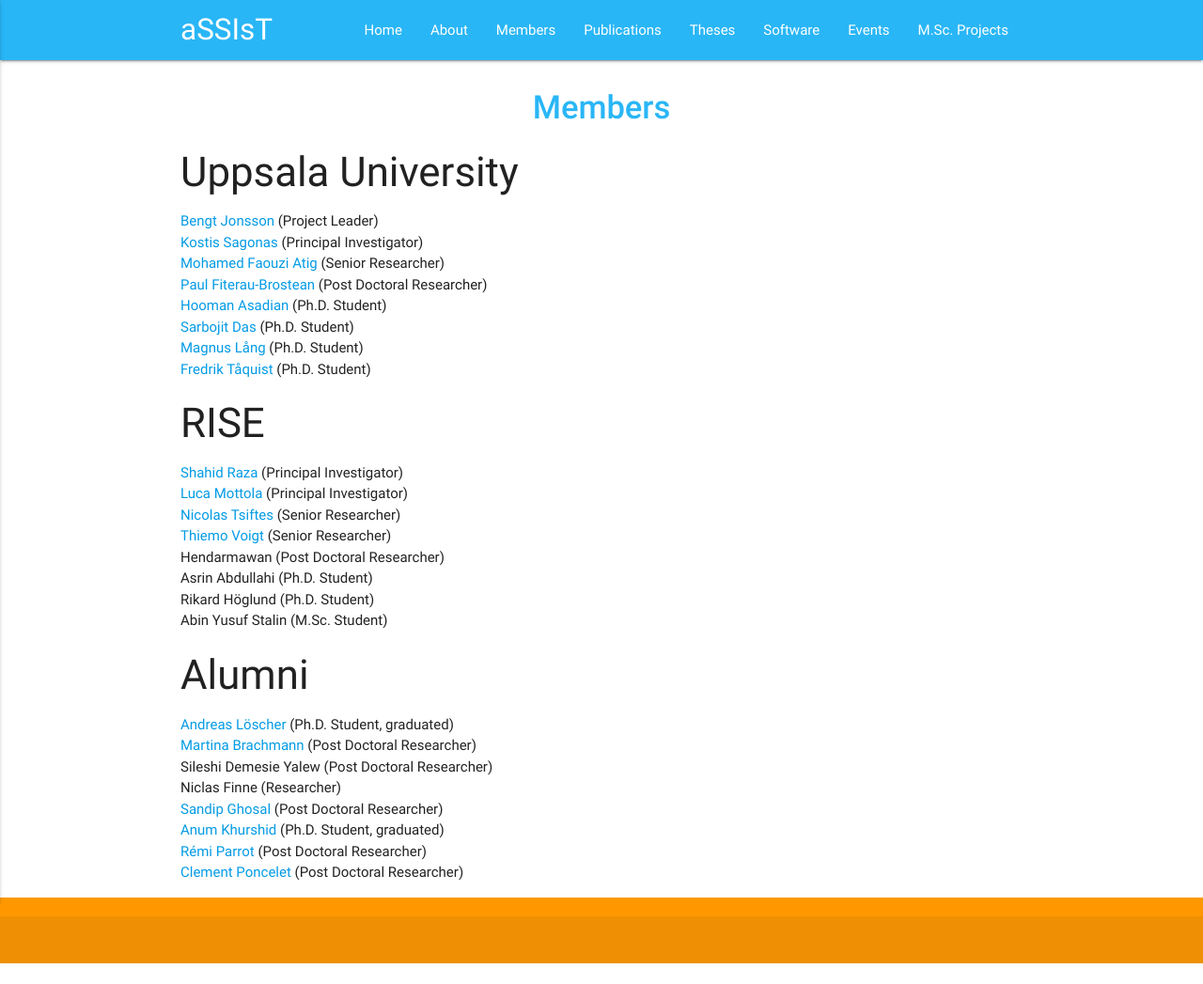
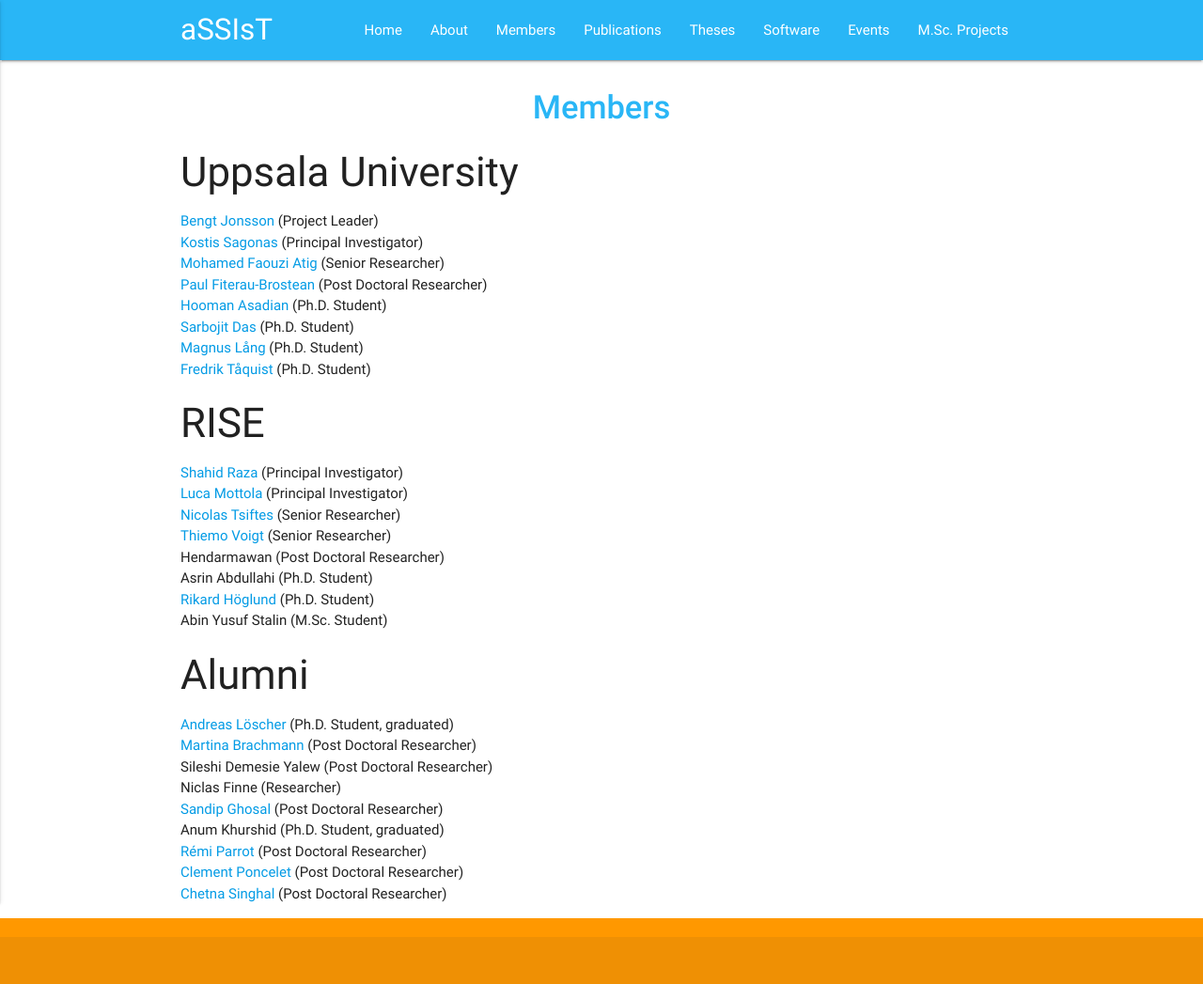
Before and after one commit to assist-project/assist-project.github.io, a Jekyll site: the page built from 02-members.md, in a window 1280 px wide. Shown: the whole page at 94% size. Built offline with Jekyll 4.4.1, drawn with Linux system fonts in a browser that asks for light colours; before the commit the page ends 1025 px from its top, so only the background shows below that; part of the change alters nothing that is shown.

Commit message:
Update some homepages of aSSIsT members

```diff
--- a/02-members.md
+++ b/02-members.md
@@ -23,7 +23,7 @@ permalink: /members/
 - [Thiemo Voigt][ThiemoVoigtHomepage] (Senior Researcher)
 - Hendarmawan (Post Doctoral Researcher)
 - Asrin Abdullahi (Ph.D. Student)
-- Rikard Höglund (Ph.D. Student)
+- [Rikard Höglund][RikardhoglundHomepage] (Ph.D. Student)
 - Abin Yusuf Stalin (M.Sc. Student)
 
 ### Alumni
@@ -31,19 +31,19 @@ permalink: /members/
 - [Martina Brachmann][MartinaBrachmannHomepage] (Post Doctoral Researcher)
 - Sileshi Demesie Yalew (Post Doctoral Researcher)
 - Niclas Finne (Researcher)
-- [Sandip Ghosal][SandipGhosalHomepage] (Post Doctoral Researcher)
-- [Anum Khurshid][AnumKhurshidHomepage] (Ph.D. Student, graduated)
+- [Sandip Ghosal][SandipGhosalScholar] (Post Doctoral Researcher)
+- Anum Khurshid (Ph.D. Student, graduated)
 - [Rémi Parrot][RemiParrotHomepage] (Post Doctoral Researcher)
-- [Clement Poncelet][ClementPonceletHomepage] (Post Doctoral Researcher)
-- [Chetna Singhal]: [ChetnaSinghalHomepage] (Post Doctoral Researcher)
+- [Clement Poncelet][ClementPonceletScholar] (Post Doctoral Researcher)
+- [Chetna Singhal][ChetnaSinghalScholar] (Post Doctoral Researcher)
 
 [BengtJonssonHomepage]: http://user.it.uu.se/~bengt/
 [KostisSagonasHomepage]: http://user.it.uu.se/~kostis/
 [AtigHomepage]: https://www.it.uu.se/katalog/mohat117/atig
 [PaulFiterauHomepage]: http://www.it.uu.se/katalog/paufi492
-[SandipGhosalHomepage]: https://www.it.uu.se/katalog/sangh443
+[SandipGhosalScholar]: https://scholar.google.com/citations?user=E8WOPJIAAAAJ
 [RemiParrotHomepage]: https://www.it.uu.se/katalog/rempa665
-[ClementPonceletHomepage]: http://www.it.uu.se/katalog/clepo169
+[ClementPonceletScholar]: https://scholar.google.com/citations?user=Tijs8WwAAAAJ
 [HoomanAsadianHomepage]: http://www.it.uu.se/katalog/hooas351
 [SarbojitDasHomepage]: http://www.it.uu.se/katalog/sarda436
 [MagnusLangHomepage]: http://www.it.uu.se/katalog/magla262
@@ -54,5 +54,5 @@ permalink: /members/
 [NicolasTsiftesHomepage]: https://www.ri.se/nicolas-tsiftes
 [ThiemoVoigtHomepage]: https://www.ri.se/en/person/thiemo-voigt
 [MartinaBrachmannHomepage]: https://martinabr.github.io/
-[ChetnaSinghalHomepage]: https://www.ri.se/en/person/chetna-singhal
-[AnumKhurshidHomepage]: https://www.ri.se/anum-khurshid
+[ChetnaSinghalScholar]: https://scholar.google.com/citations?user=-IqcuxQAAAAJ
+[RikardHoglundHomepage]: https://www.ri.se/sv/person/rikard-hoglund
```
